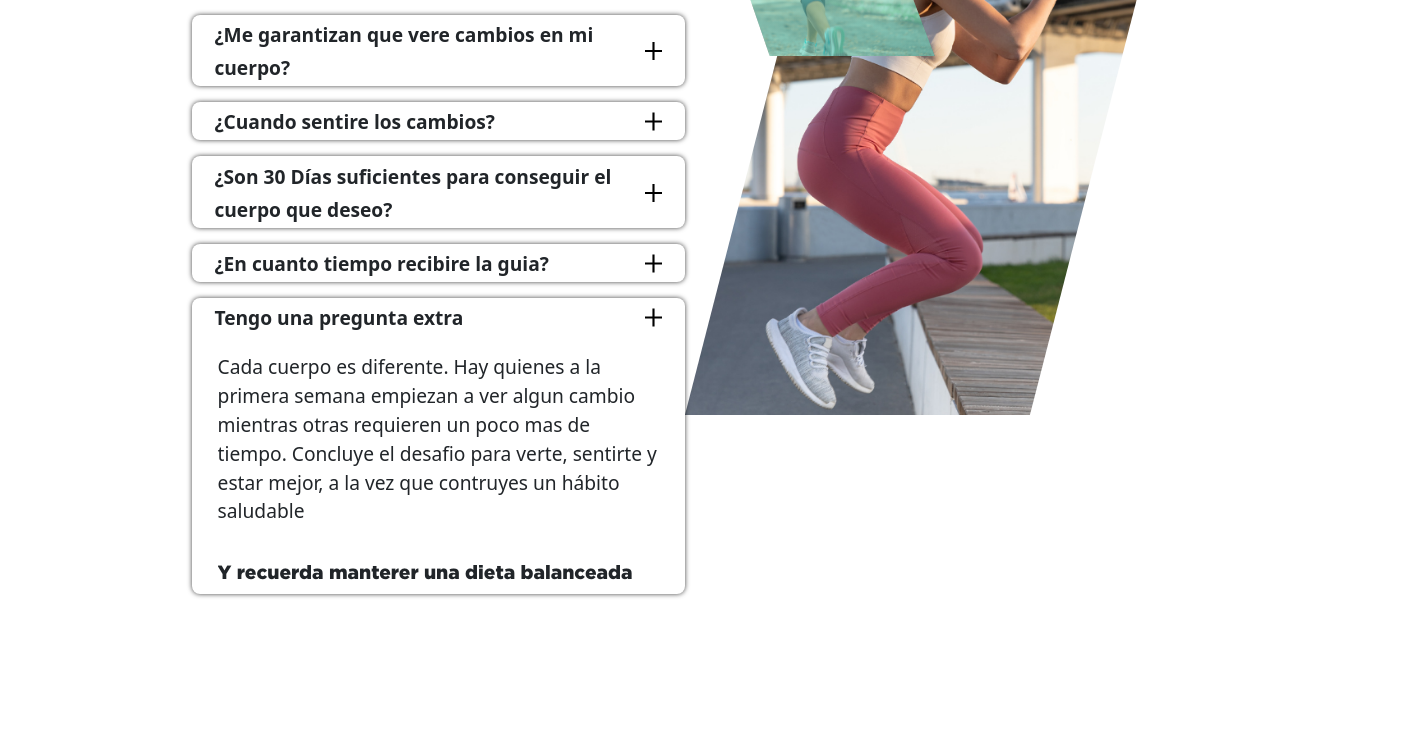
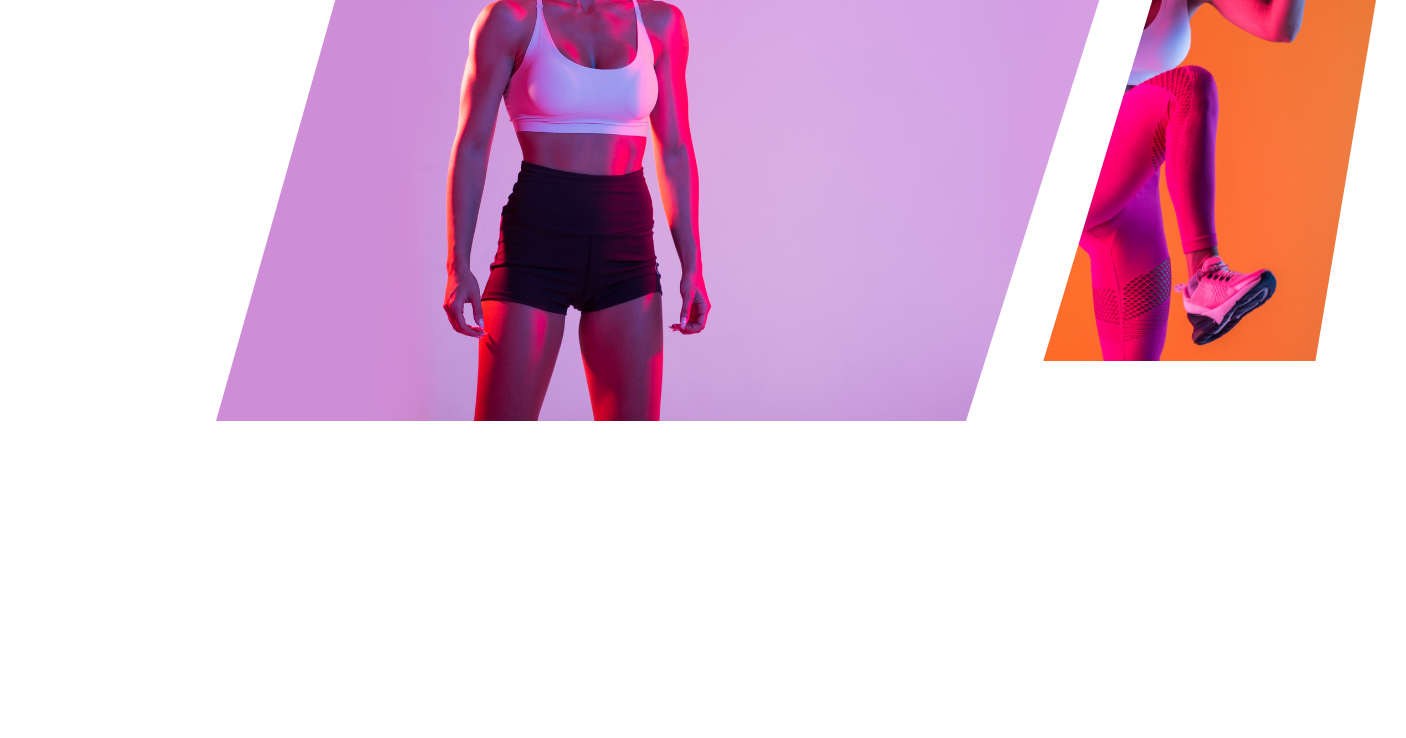
Before and after one commit to FrancoCurci/CuidaTuCuerpo, a website built with Parcel: page pruebas.html in a window 1280 px wide. Shown: the part 219-957 px from the top of the page, 1406 px wide, since content can reach past the window. After the commit the page ends 800 px from the top, so only its background shows below. Built offline with nearby package versions, Linux system fonts and the light colour scheme.

Commit message:
subo imagen 2 del header

```diff
--- a/css/main.css
+++ b/css/main.css
@@ -247,6 +247,7 @@ img {
     display: none;
   }
 }
+
 @media (max-width:425px) {
   .container-header .container-nav .logo {
     width: 20%;
@@ -259,6 +260,7 @@ img {
     display: none;
   }
 }
+
 /*****ESTILOS HEADER*******/
 
 .contenedor-header-fixed {
@@ -330,6 +332,11 @@ img {
   clip-path: polygon(17% 0, 94% 0, 75% 100%, 0% 100%);
 }
 
+.imagen-header-2 {
+  -webkit-clip-path: polygon(17% 0, 94% 0, 75% 100%, 0% 100%);
+  clip-path: polygon(45% 0, 100% 0, 75% 100%, 0% 100%);
+}
+
 .contenedor-imagen-sobrante {
   position: relative;
   z-index: 50000;
@@ -381,6 +388,9 @@ img {
   }
   .contenedor-header-fixed .container-img .imagen-1 {
     margin-left: -3rem;
+  }
+  .caja-imagen-header-2 {
+    display: none;
   }
 }
 
@@ -1521,6 +1531,7 @@ img {
     display: none!important;
   }
 }
+
 @media (max-width:425px) {
   .section12 .container-section12 .row {
     display: flex;
@@ -1572,7 +1583,7 @@ footer div {
   footer .d-flex {
     padding: 1rem 0;
   }
-  .redes-sociales img{
+  .redes-sociales img {
     width: 20%!important;
   }
 }
--- a/pruebas.html
+++ b/pruebas.html
@@ -26,129 +26,33 @@
 <body>
 
 
-    <section class="section11">
+    <header class="container-header">
 
 
-        <div class="contenedor position-relative">
 
-            <h2>Preguntas que nos hacen <br> <span>con frencuencia </span></h2>
-            <div class="contenedor-preguntas position-relative ac-container">
-
-                <div class="preguntas">
-                    <input id="ac-0" name="accordion-1" type="radio" checked="">
-                    <label for="ac-0" class="d-flex justify-content-between">
-                        <p class="m-0">¿Me garantizan que vere cambios en mi cuerpo?</p>
-                        <img src="img/icons/plus.svg" class="iconossvg" alt="">
-                    </label>
-
-                    <article class="ac-small">
-                        <p>Cada cuerpo es diferente. Hay quienes a la primera semana empiezan a ver algun cambio
-                            mientras otras
-                            requieren un poco mas de tiempo. Concluye el desafio para verte, sentirte y estar mejor,
-                            a la vez que
-                            contruyes un hábito saludable</p>
-                        <p><span>Y recuerda manterer una dieta balanceada</span></p>
-                    </article>
-                </div>
-
-                <div class="preguntas">
-                    <input id="ac-1" name="accordion-1" type="radio" checked="">
-                    <label for="ac-1" class="d-flex justify-content-between">
-                        <p class="m-0">¿Cuando sentire los cambios?</p>
-                        <img src="img/icons/plus.svg" class="iconossvg" alt="">
-                    </label>
-
-                    <article class="ac-small">
-                        <p>Cada cuerpo es diferente. Hay quienes a la primera semana empiezan a ver algun cambio
-                            mientras otras
-                            requieren un poco mas de tiempo. Concluye el desafio para verte, sentirte y estar mejor,
-                            a la vez que
-                            contruyes un hábito saludable</p>
-                        <p><span>Y recuerda manterer una dieta balanceada</span></p>
-                    </article>
-                </div>
-
-                <div class="preguntas">
-                    <input id="ac-2" name="accordion-1" type="radio" checked="">
-                    <label for="ac-2" class="d-flex justify-content-between">
-                        <p class="m-0">¿Son 30 Días suficientes para conseguir el cuerpo que deseo?</p>
-                        <img src="img/icons/plus.svg" class="iconossvg" alt="">
-                    </label>
-
-                    <article class="ac-small">
-                        <p>Cada cuerpo es diferente. Hay quienes a la primera semana empiezan a ver algun cambio
-                            mientras otras
-                            requieren un poco mas de tiempo. Concluye el desafio para verte, sentirte y estar mejor,
-                            a la vez que
-                            contruyes un hábito saludable</p>
-                        <p><span>Y recuerda manterer una dieta balanceada</span></p>
-                    </article>
-                </div>
-
-                <div class="preguntas">
-                    <input id="ac-3" name="accordion-1" type="radio" checked="">
-                    <label for="ac-3" class="d-flex justify-content-between">
-                        <p class="m-0">¿En cuanto tiempo recibire la guia?</p>
-                        <img src="img/icons/plus.svg" class="iconossvg" alt="">
-                    </label>
-
-                    <article class="ac-small">
-                        <p>Cada cuerpo es diferente. Hay quienes a la primera semana empiezan a ver algun cambio
-                            mientras otras
-                            requieren un poco mas de tiempo. Concluye el desafio para verte, sentirte y estar mejor,
-                            a la vez que
-                            contruyes un hábito saludable</p>
-                        <p><span>Y recuerda manterer una dieta balanceada</span></p>
-                    </article>
-                </div>
-
-                <div class="preguntas">
-                    <input id="ac-4" name="accordion-1" type="radio" checked="">
-                    <label for="ac-4" class="d-flex justify-content-between">
-                        <p class="m-0">Tengo una pregunta extra</p>
-                        <img src="img/icons/plus.svg" class="iconossvg" alt="">
-                    </label>
-
-                    <article class="ac-small">
-                        <p>Cada cuerpo es diferente. Hay quienes a la primera semana empiezan a ver algun cambio
-                            mientras otras
-                            requieren un poco mas de tiempo. Concluye el desafio para verte, sentirte y estar mejor,
-                            a la vez que
-                            contruyes un hábito saludable</p>
-                        <p><span>Y recuerda manterer una dieta balanceada</span></p>
-                    </article>
-                </div>
+        <div class="position-relative contenedor-header-fixed">
 
 
 
 
 
-
-
-
-
-
-
-
-
+            <div class="container-img position-relative">
+                <div class="contenedor-img-ind">
+                    <img class="imagen-1" src="img/imagen-header.png" alt="">
+                </div>
+                <div class="position-absolute" style="width: 31.5%; left: 85%; overflow-x: hidden;">
+                    <img src="img/imagen-header 2.png" class="imagen-header-2"  alt="">
+                </div>
             </div>
 
-            <div class="position-absolute">
-                <img src="img/fitness-sporty-female-jump-outdoors-over-urban-str-QTZB7MP.png" alt="">
-            </div>
-
-
-            <div class="cuadro-azul">
-
-            </div>
 
 
         </div>
 
 
+    </header>
 
 
-    </section>
 
 
 
```
Also changed, not shown: index.html (+3 -0 lines).
